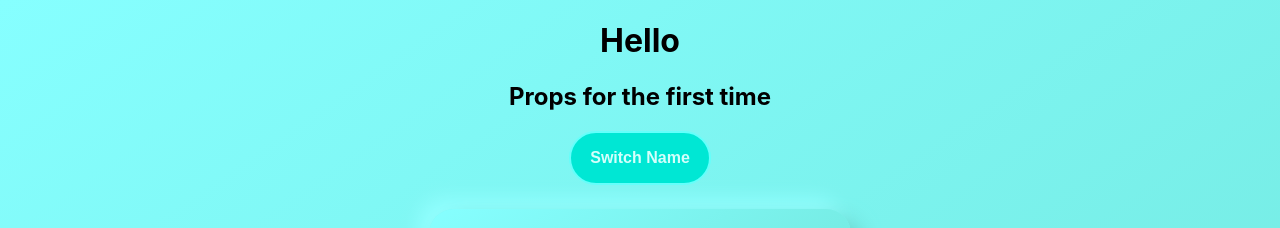
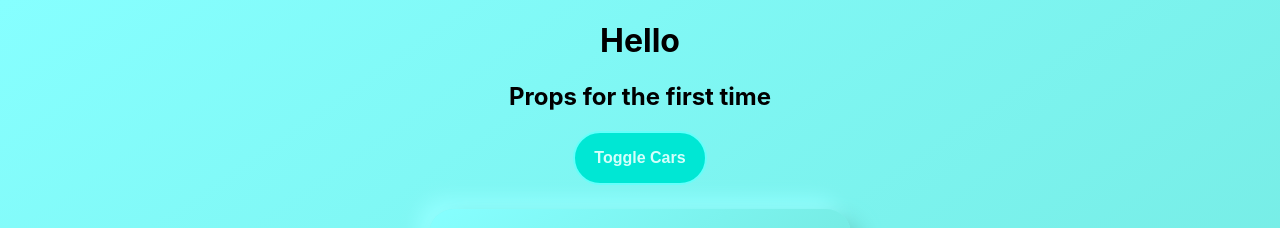
Before and after one commit to sultan-O7t9/react-complete-guide, a React (Create React App) app: page / in a window 1280 px wide. Shown: the top 228 px of the page. Built offline with nearby package versions, Linux system fonts and the light colour scheme.

Commit message:
Conditional rendering using ternary operator

```diff
--- a/src/App.js
+++ b/src/App.js
@@ -9,6 +9,7 @@ class App extends React.Component {
       { brand: "Lorem ipsum", model: "P1" },
       { brand: "XYZ...", model: "AXS" },
     ],
+    nameView: true,
   };
   switchNameHandler = () => {
     console.log("Clicked");
@@ -21,6 +22,11 @@ class App extends React.Component {
         { brand: event.target.value, model: "AXS" },
       ],
     });
+  };
+  toggleNameHandler = () => {
+    let invName = !this.state.nameView;
+    this.setState({ nameView: invName });
+    console.log(invName, this.state.nameView);
   };
 
   render() {
@@ -39,14 +45,19 @@ class App extends React.Component {
       <div className="App">
         <h1>Hello</h1>
         <h2>Props for the first time</h2>
-        <button style={styles} onClick={this.switchNameHandler}>
-          Switch Name
+        <button style={styles} onClick={this.toggleNameHandler}>
+          Toggle Cars
         </button>
+        {this.state.nameView ? (
+          <div>
             <Car
               brand={this.state.cars[0].brand}
               model={this.state.cars[0].model}
             />
-        <Car brand={this.state.cars[1].brand} model={this.state.cars[1].model}>
+            <Car
+              brand={this.state.cars[1].brand}
+              model={this.state.cars[1].model}
+            >
               Better One!"(using props.children)"
             </Car>
             <Car
@@ -56,6 +67,8 @@ class App extends React.Component {
             >
               Best One!
             </Car>
+          </div>
+        ) : null}
       </div>
     );
   }
```
Lines whose indentation alone changed are shown as unchanged.
